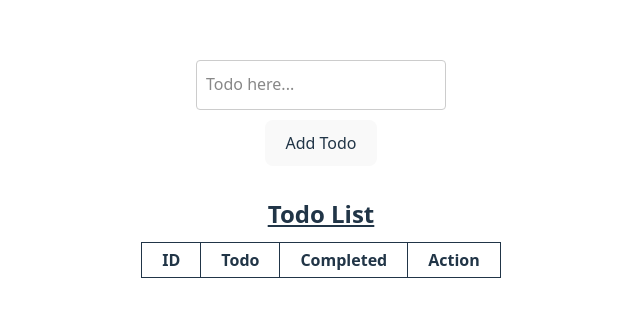
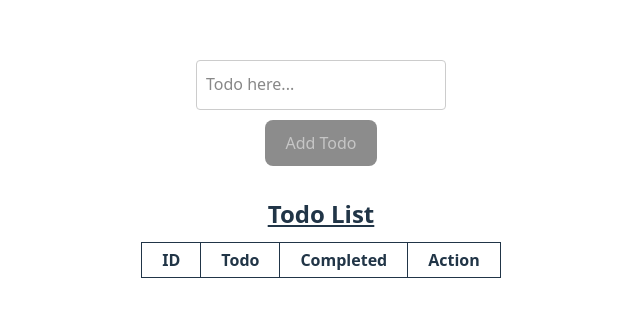
Before and after one commit to asfand531/Zustand, a React (Vite) app in the folder zustand_todo_app/: page / in a window 1280 px wide. Shown: the part 241-558 px from the top of the page, without its empty margins (319-959 px from the left). Built offline with nearby package versions, Linux system fonts and the light colour scheme.

Commit message:
fixed some bugs

```diff
--- a/zustand_todo_app/src/App.css
+++ b/zustand_todo_app/src/App.css
@@ -86,6 +86,16 @@ input:not(:placeholder-shown) ~ label {
   width: fit-content;
 }
 
+.addBtn:disabled {
+  background: rgba(26, 26, 26, 0.5);
+  color: rgba(255, 255, 255, 0.5);
+  cursor: not-allowed;
+
+  &:hover {
+    border-color: rgba(100, 108, 255, 0.5);
+  }
+}
+
 table,
 tr,
 td,
--- a/zustand_todo_app/src/App.jsx
+++ b/zustand_todo_app/src/App.jsx
@@ -28,9 +28,15 @@ function App() {
             required
           />
           <label>Todo here...</label>
-          <button className="addBtn" onClick={handleAddTodo}>
-            Add Todo
-          </button>
+          {inputValue === "" ? (
+            <button className="addBtn" disabled={true}>
+              Add Todo
+            </button>
+          ) : (
+            <button className="addBtn" onClick={handleAddTodo}>
+              Add Todo
+            </button>
+          )}
         </div>
 
         <div className="table_container mt-3">
```
